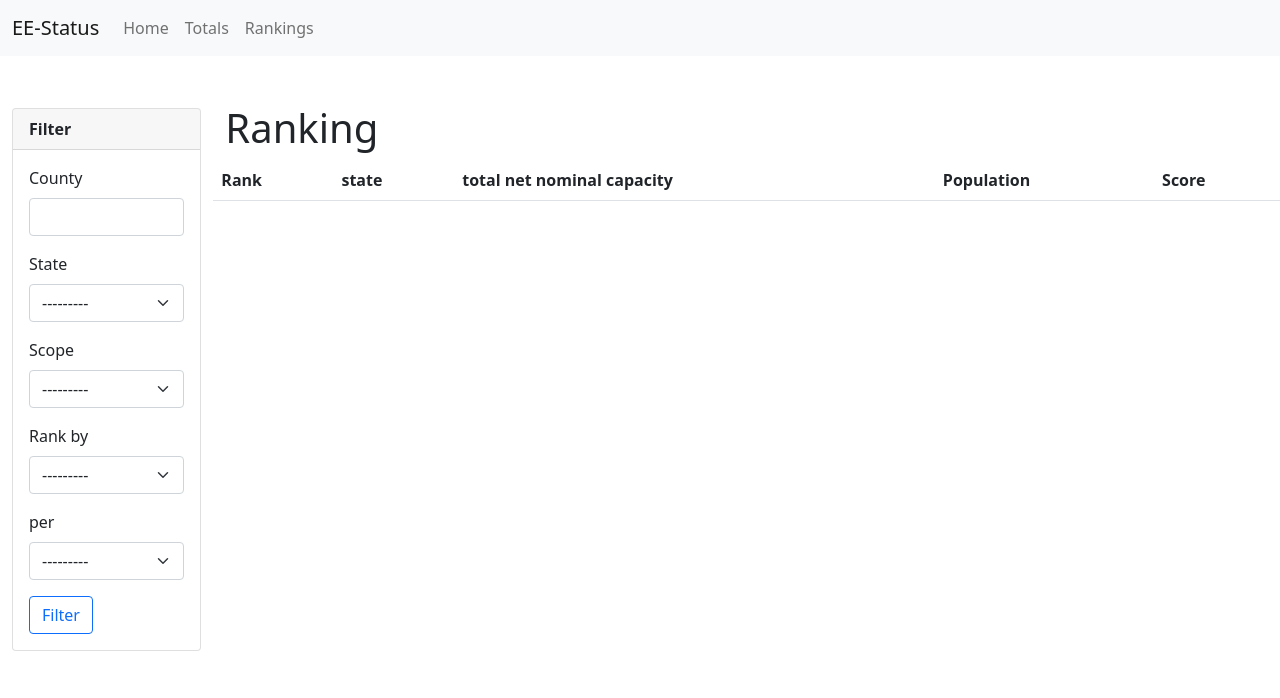
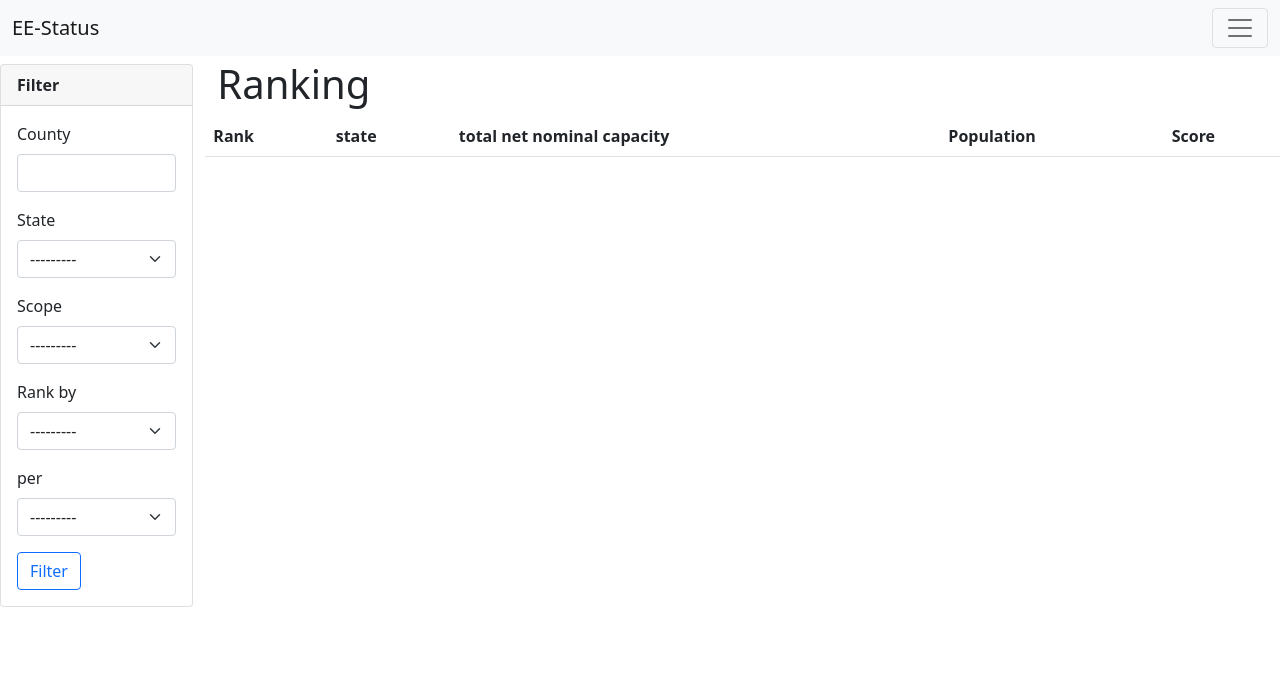
Before and after one commit to Sparadanni-eth/ee-status, a Django app: page /rankings in a window 1280 px wide. Shown: the top 698 px of the page. Run offline with Django 3.2, Linux system fonts and the light colour scheme; data that the repository does not hold is empty; parts of the project's set-up code (start-up, migrations or seed data) failed here and were passed over; some libraries are stand-ins or nearby versions.

Commit message:
mastr-data: remove filter from totals and fix html

```diff
--- a/ee_status/templates/base.html
+++ b/ee_status/templates/base.html
@@ -6,7 +6,7 @@
   <meta http-equiv="x-ua-compatible" content="ie=edge">
   <title>{% block title %}EE-Status{% endblock title %}</title>
   <meta name="viewport" content="width=device-width, initial-scale=1.0">
-    <meta name="description" content="Displaying Data from the "Marktstammdatenregister".">
+  <meta name="description" content="Displaying Data from the 'Marktstammdatenregister'.">
   <meta name="author" content="Finn Hees">
 
   <link rel="icon" href="{% static 'images/favicons/favicon.ico' %}">
@@ -37,20 +37,20 @@
 <body>
 
 <div class="mb-1">
-      <nav class="navbar navbar-expand-md navbar-light bg-light">
+  <nav class="navbar navbar-light bg-light">
     <div class="container-fluid">
-          <button class="navbar-toggler navbar-toggler-right" type="button" data-bs-toggle="collapse" data-bs-target="#navbarSupportedContent" aria-controls="navbarSupportedContent" aria-expanded="false" aria-label="Toggle navigation">
+      <a class="navbar-brand" href="{% url 'mastr_data:search' %}">EE-Status</a>
+      <button class="navbar-toggler navbar-toggler" type="button" data-bs-toggle="collapse"
+              data-bs-target="#navbarSupportedContent" aria-controls="navbarSupportedContent" aria-expanded="false"
+              aria-label="Toggle navigation">
         <span class="navbar-toggler-icon"></span>
       </button>
-          <a class="navbar-brand" href="{% url 'mastr_data:search' %}">EE-Status</a>
+
 
       <div class="collapse navbar-collapse" id="navbarSupportedContent">
         <ul class="navbar-nav mr-auto">
           <li class="nav-item active">
-                <a class="nav-link" href="{% url 'mastr_data:search' %}">Home <span class="visually-hidden">(current)</span></a>
-              </li>
-              <li class="nav-item">
-                <a class="nav-link" href="{% url 'mastr_data:totals' %}">Totals</a>
+            <a class="nav-link" href="{% url 'mastr_data:search' %}">{% trans "Search" %} <span class="visually-hidden">(current)</span></a>
           </li>
           <li class="nav-item">
             <a class="nav-link" href="{% url 'mastr_data:rankings' %}">Rankings</a>
@@ -61,10 +61,6 @@
   </nav>
 
 </div>
-
-    {% block left_sidebar %}
-    {% endblock left_sidebar %}
-
 
 
 
@@ -78,9 +74,9 @@
 {% endif %}
 
 {% block content %}
-        <p>Use this document as a way to quick start any new project.</p>
+
 {% endblock content %}
-</div>
+
 
 </div> <!-- /container -->
 
@@ -91,11 +87,11 @@
     Script tags with only code, no src (defer by default). To run
     with a "defer" so that you run inline code:
     <script>
-      window.addEventListener('DOMContentLoaded', () => {/* Run whatever you want */});
+      window.addEventListener('DOMContentLoaded', () => {/* Run whatever you want */
+      });
     </script>
   {% endcomment %}
   <script src="{% static 'js/external/sorttable.js' %}"></script>
 {% endblock inline_javascript %}
-    </div>
 </body>
 </html>
--- a/ee_status/templates/mastr_data/rankings.html
+++ b/ee_status/templates/mastr_data/rankings.html
@@ -2,11 +2,11 @@
 {% load i18n %}
 
 {% load crispy_forms_tags %}
-{% block left_sidebar %}
-  <div class="container-fluid mt-5">
+{% block content %}
   <div class="row">
-  <div class="col-md-2 mb-5">
-    <div class="sticky-top pr-3 pt-1 sticky-offset">
+    <div class="col-md-2 mb-5">
+      <div class="sticky-top pr-3 pt-1 sticky-offset">
+
       <div class="card">
         <div class="card-header">
           <strong>{% trans "Filter" %}</strong>
@@ -18,12 +18,11 @@
           </form>
         </div>
       </div>
+      </div>
+    </div>
 
-    </div>
-  </div>
   <div class="col-md-10 pr-5">
-{% endblock left_sidebar %}
-{% block content %}
+
   <h1 class="title">{% trans "Ranking" %}</h1>
 
   {{ rankings.score }}
```
Also changed, not shown: ee_status/templates/mastr_data/totals.html (+9 -11 lines), locale/de/LC_MESSAGES/django.po. Lines whose indentation alone changed are shown as unchanged.
